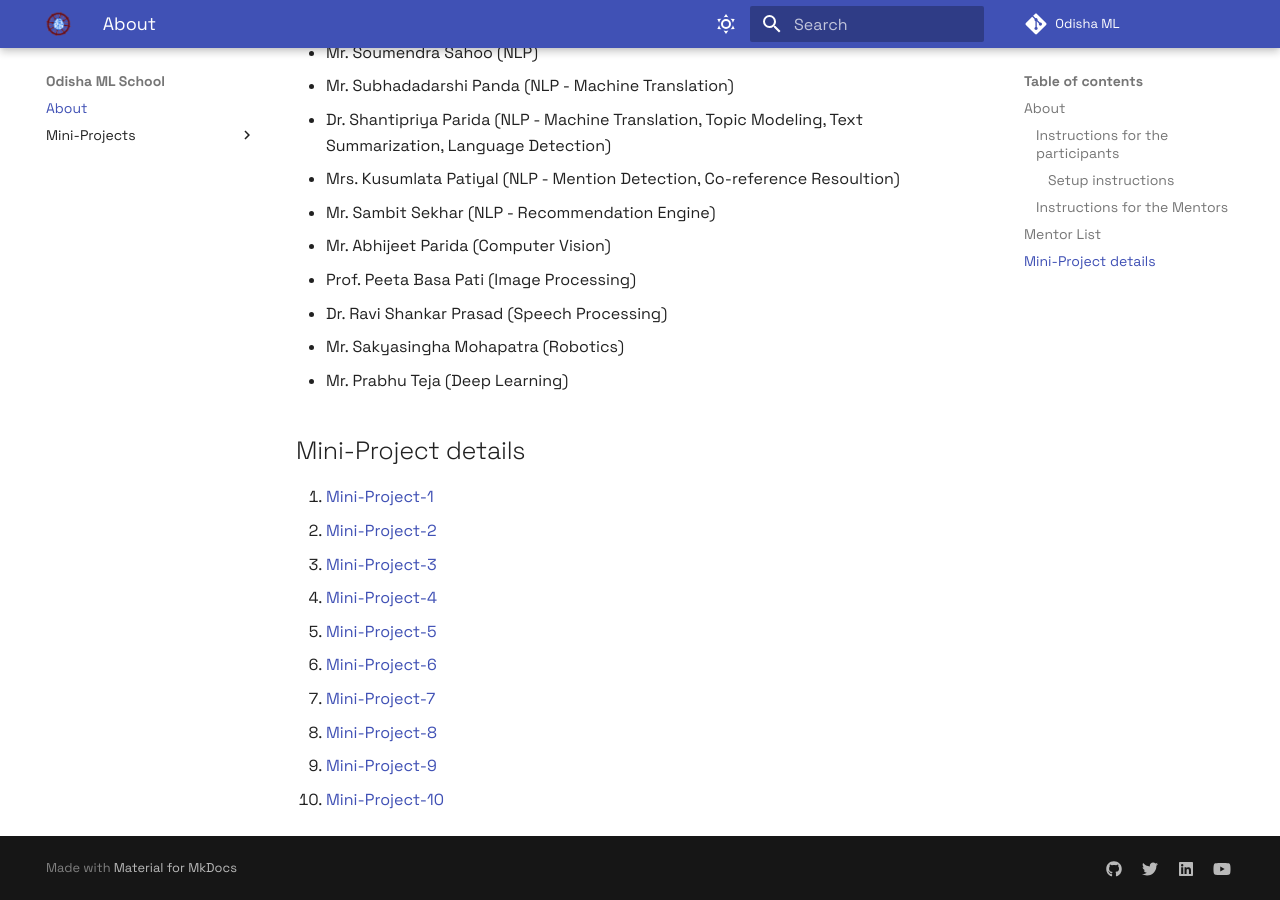
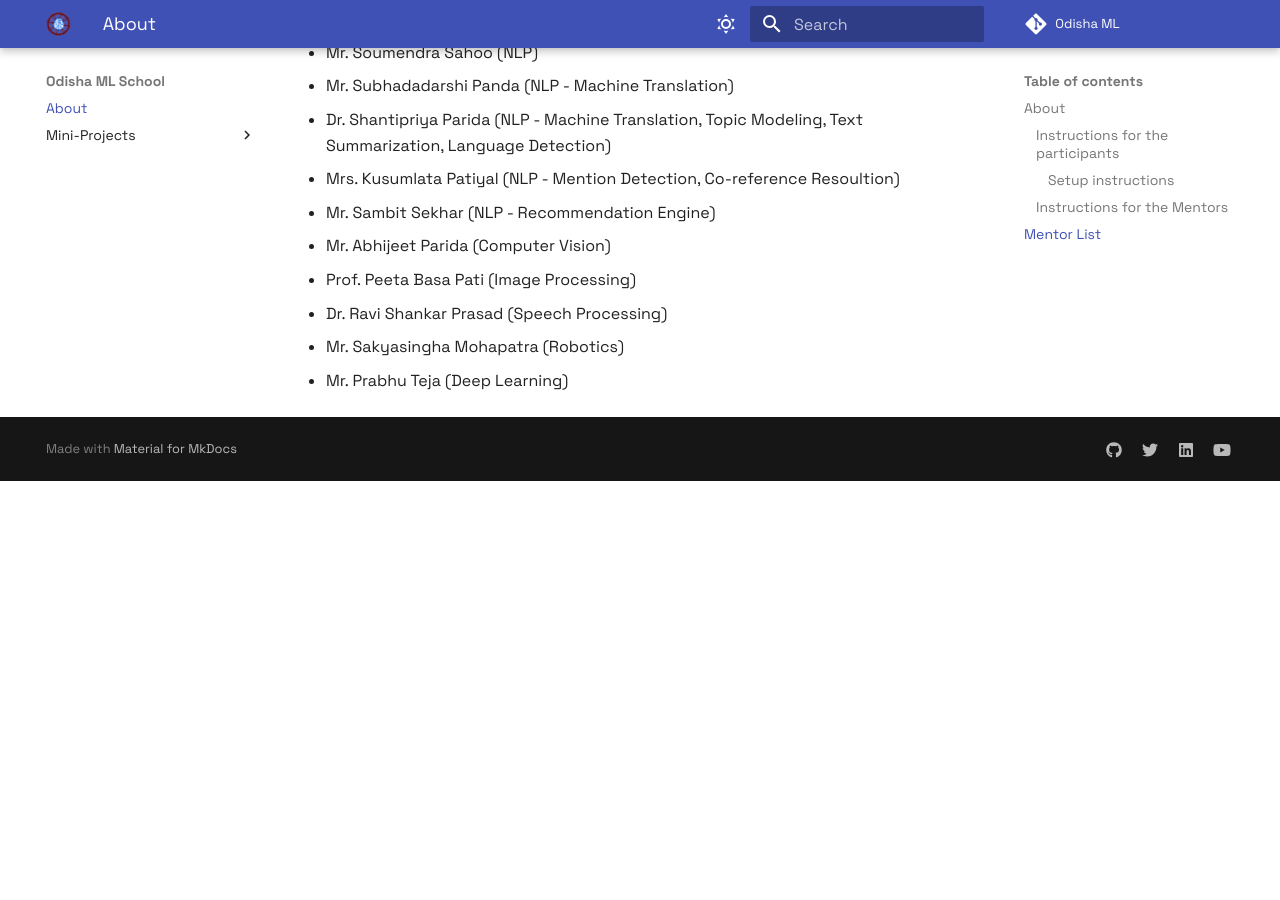
Before and after one commit to OdiaNLP/odianlp.github.io, an MkDocs documentation site: the page built from docs/OdishaMLSchool.md, in a window 1280 px wide and 900 px high, scrolled down 1372 px. Built offline with MkDocs 1.6.1 and Material for MkDocs 9.7.7, drawn with Linux system fonts in a browser that asks for light colours; comment, search, counter and statistics services are not loaded; after the commit the page ends 1853 px from its top, so only the background shows below that.

```diff
--- a/docs/OdishaMLSchool.md
+++ b/docs/OdishaMLSchool.md
@@ -38,17 +38,3 @@
 * Dr. Ravi Shankar Prasad (Speech Processing)
 * Mr. Sakyasingha Mohapatra (Robotics)
 * Mr. Prabhu Teja (Deep Learning)
-
-
-## Mini-Project details
-
-1. [Mini-Project-1](#mini-projects/mini-project-1/mp1_readme/)
-2. [Mini-Project-2](https://github.com/odisha-ml/odisha-ml.github.io/tree/master/docs/mini-projects/mini-project-2)
-3. [Mini-Project-3](https://github.com/odisha-ml/odisha-ml.github.io/tree/master/docs/mini-projects/mini-project-3)
-4. [Mini-Project-4](https://github.com/odisha-ml/odisha-ml.github.io/tree/master/docs/mini-projects/mini-project-4)
-5. [Mini-Project-5](https://github.com/odisha-ml/odisha-ml.github.io/tree/master/docs/mini-projects/mini-project-5)
-6. [Mini-Project-6](https://github.com/odisha-ml/odisha-ml.github.io/tree/master/docs/mini-projects/mini-project-6)
-7. [Mini-Project-7](https://github.com/odisha-ml/odisha-ml.github.io/tree/master/docs/mini-projects/mini-project-7)
-8. [Mini-Project-8](https://github.com/odisha-ml/odisha-ml.github.io/tree/master/docs/mini-projects/mini-project-8)
-9. [Mini-Project-9](https://github.com/odisha-ml/odisha-ml.github.io/tree/master/docs/mini-projects/mini-project-9)
-10. [Mini-Project-10](https://github.com/odisha-ml/odisha-ml.github.io/tree/master/docs/mini-projects/mini-project-10)
--- a/mkdocs.yml
+++ b/mkdocs.yml
@@ -122,13 +122,13 @@
   - Odisha ML School:
     - About: OdishaMLSchool.md
     - Mini-Projects:
-      - MiniProject1: mini-projects/mini-project-1/mp1_readme.md
-      - MiniProject2: mini-projects/mini-project-2/mp2_readme.md
-      - MiniProject3: mini-projects/mini-project-3/mp3_readme.md
-      - MiniProject4: mini-projects/mini-project-4/mp4_readme.md
-      - MiniProject5: mini-projects/mini-project-5/mp5_readme.md
-      - MiniProject6: mini-projects/mini-project-6/mp6_readme.md
-      - MiniProject7: mini-projects/mini-project-7/mp7_readme.md
-      - MiniProject8: mini-projects/mini-project-8/mp8_readme.md
-      - MiniProject9: mini-projects/mini-project-9/mp9_readme.md
-      - MiniProject10: mini-projects/mini-project-10/mp10_readme.md
+      - MiniProject1: mini-projects/mp1/readme.md
+      - MiniProject2: mini-projects/mp2/readme.md
+      - MiniProject3: mini-projects/mp3/readme.md
+      - MiniProject4: mini-projects/mp4/readme.md
+      - MiniProject5: mini-projects/mp5/readme.md
+      - MiniProject6: mini-projects/mp6/readme.md
+      - MiniProject7: mini-projects/mp7/readme.md
+      - MiniProject8: mini-projects/mp8/readme.md
+      - MiniProject9: mini-projects/mp9/readme.md
+      - MiniProject10: mini-projects/mp10/readme.md
```
Also changed, not shown: docs/mini-projects/mp1/readme.md (renamed from docs/mini-projects/mini-project-1/mp1_readme.md), docs/mini-projects/mp10/readme.md (renamed from docs/mini-projects/mini-project-10/mp10_readme.md), docs/mini-projects/mp2/readme.md (renamed from docs/mini-projects/mini-project-2/mp2_readme.md), docs/mini-projects/mp3/readme.md (renamed from docs/mini-projects/mini-project-3/mp3_readme.md), docs/mini-projects/mp4/readme.md (renamed from docs/mini-projects/mini-project-4/mp4_readme.md), docs/mini-projects/mp5/readme.md (renamed from docs/mini-projects/mini-project-5/mp5_readme.md), docs/mini-projects/mp6/readme.md (renamed from docs/mini-projects/mini-project-6/mp6_readme.md), docs/mini-projects/mp7/readme.md (renamed from docs/mini-projects/mini-project-7/mp7_readme.md), docs/mini-projects/mp8/readme.md (renamed from docs/mini-projects/mini-project-8/mp8_readme.md), docs/mini-projects/mp9/readme.md (renamed from docs/mini-projects/mini-project-9/mp9_readme.md).
